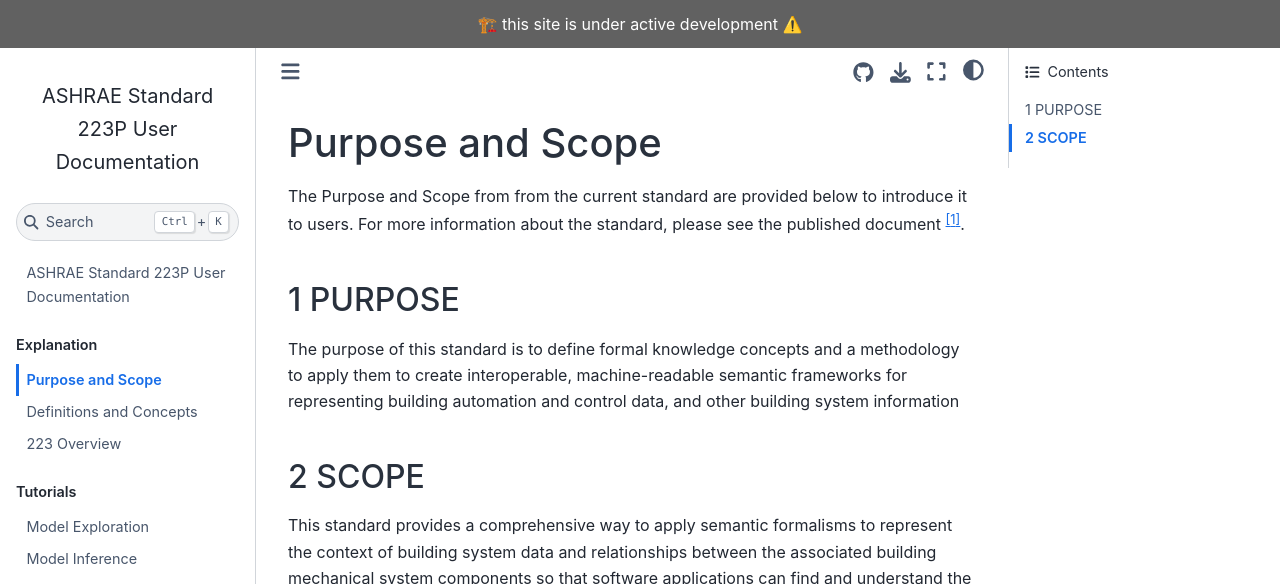
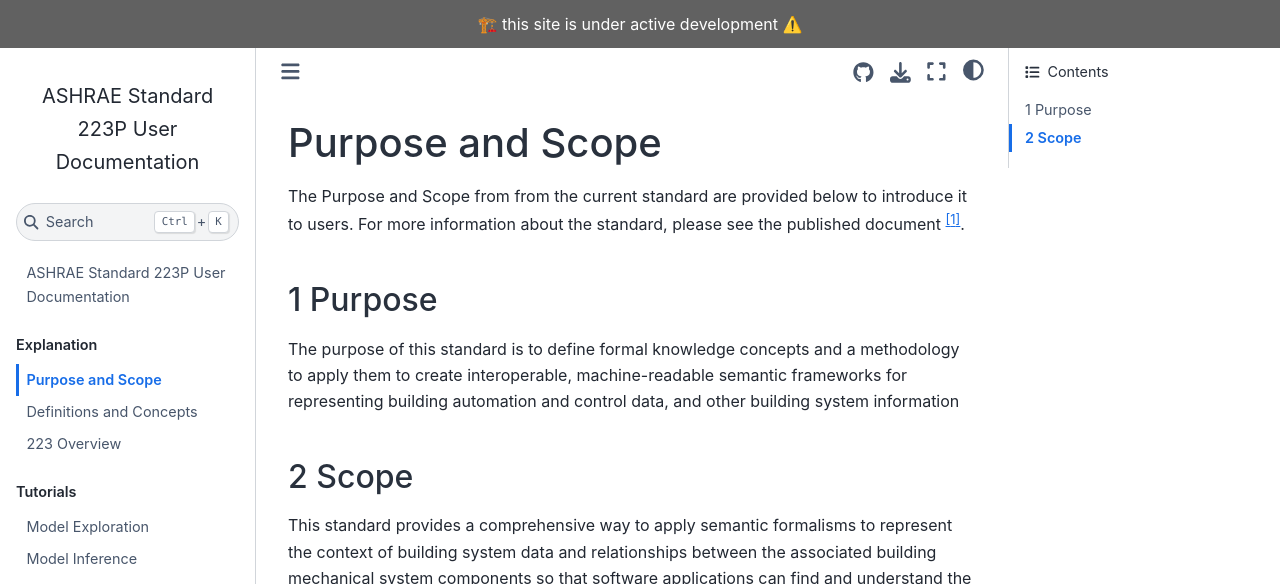
Before and after one commit to open223/docs.open223.info, a Jupyter Book: the page built from explanation/223-introduction.md, in a window 1280 px wide and 1031 px high. Shown: the top 584 px of the window. Built offline with Jupyter Book 1.0.4 settings and Sphinx 7.4.7 and the Sphinx Book theme 1.1.4, drawn with Linux system fonts in a browser that asks for light colours.

Commit message:
small change

```diff
--- a/explanation/223-introduction.md
+++ b/explanation/223-introduction.md
@@ -4,10 +4,10 @@
 
 [^1]: TODO link to public review.
 
-## 1 PURPOSE
+## 1 Purpose
 The purpose of this standard is to define formal knowledge concepts and a methodology to apply them to create interoperable, machine-readable semantic frameworks for representing building automation and control data, and other building system information
 
-## 2 SCOPE
+## 2 Scope
 This standard provides a comprehensive way to apply semantic formalisms to represent the context of building system data and relationships between the associated building mechanical system components so that software applications can find and understand the information in an automated way. It is intended to facilitate the development and implementation of building analytics tools and enterprise knowledge applications that can implement many building system functions, including:
 1. automated fault detection and diagnostics,
 2. building system commissioning,
```
